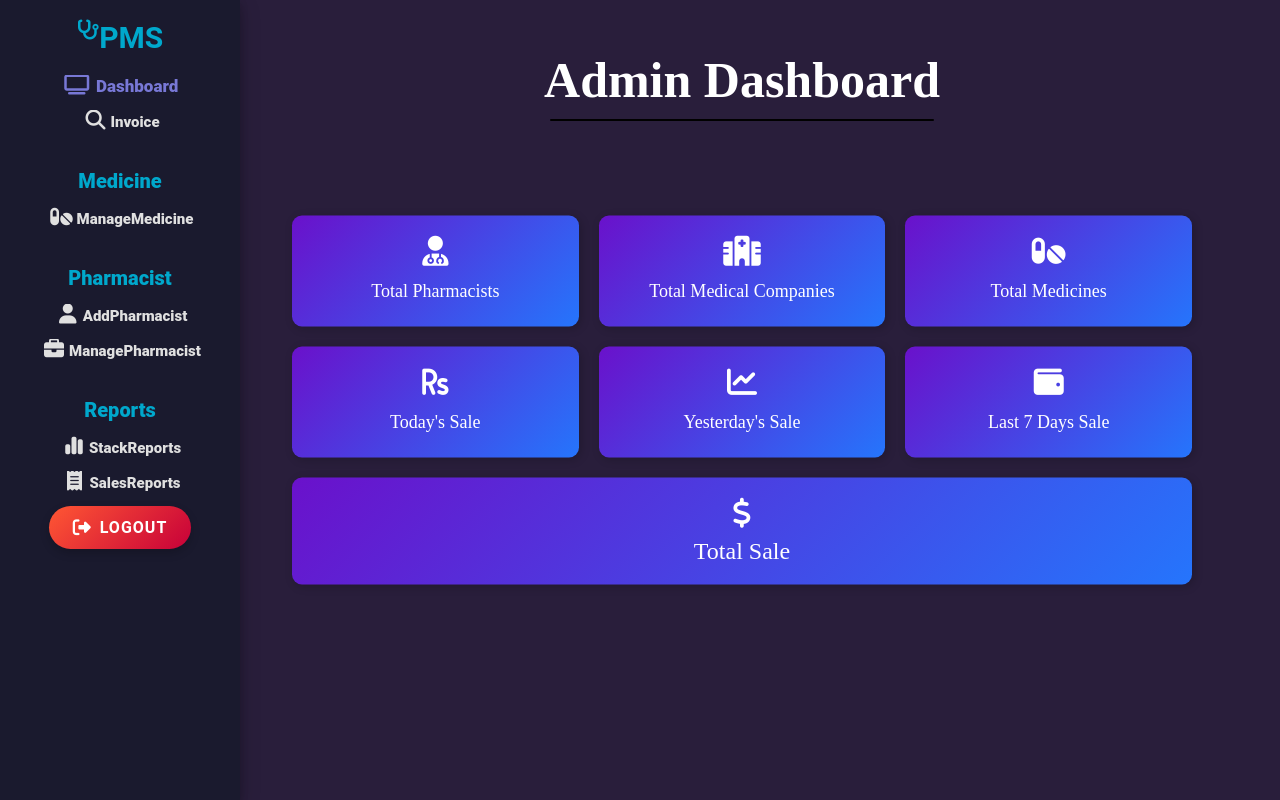
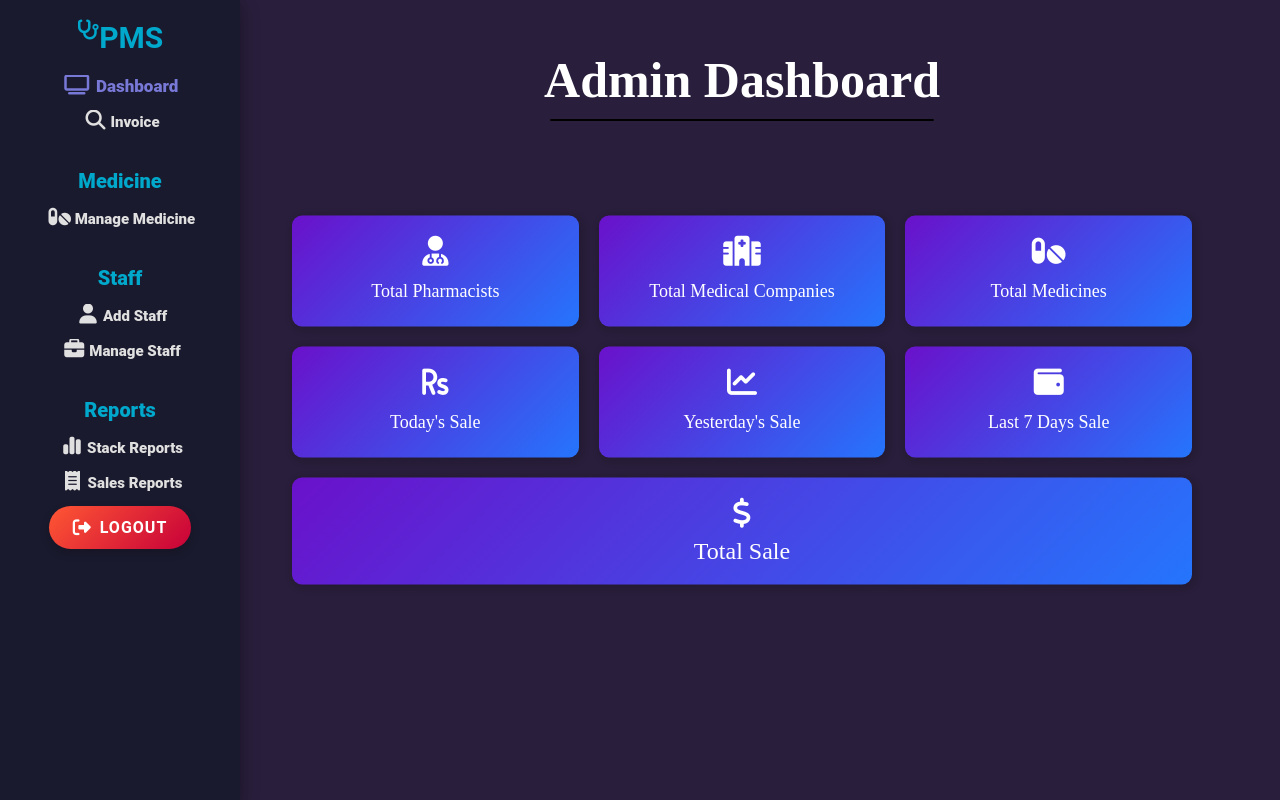
Before and after one commit to Darkbeast747474/Pharmacy_Web_App, a PHP site: page /Interface.php in a window 1280 px wide; the page is wider, and only the part inside the window is pictured. Run offline with PHP 8.4, Linux system fonts and the light colour scheme; the visitor is signed in with stand-in values (Sample User, id 1); some libraries are stand-ins or nearby versions; some web fonts are replaced.

Commit message:
Sasta Commit

```diff
--- a/Interface.php
+++ b/Interface.php
@@ -26,17 +26,17 @@
             </div><br>
             <div>
                 <p>Medicine</p>
-                <li><a class="nav_elements"  href="#" onclick="load('manage_medications.php',this)"><i class="fa-solid fa-pills"></i>ManageMedicine</a></li>
+                <li><a class="nav_elements"  href="#" onclick="load('manage_medications.php',this)"><i class="fa-solid fa-pills"></i>Manage Medicine</a></li>
             </div><br>
             <div>
-                <p>Pharmacist</p>
-                <li><a class="nav_elements"  href="#" onclick="load('',this)"><i class="fa-solid fa-user"></i>AddPharmacist</a></li>
-                <li><a class="nav_elements"  href="#" onclick="load('',this)"><i class="fa-solid fa-briefcase"></i>ManagePharmacist</a></li>
+                <p>Staff</p>
+                <li><a class="nav_elements"  href="#" onclick="load('',this)"><i class="fa-solid fa-user"></i>Add Staff</a></li>
+                <li><a class="nav_elements"  href="#" onclick="load('',this)"><i class="fa-solid fa-briefcase"></i>Manage Staff</a></li>
             </div><br>
             <div>
                 <p>Reports</p>
-                <li><a class="nav_elements"  href="#" onclick="load('',this)"><i class="fa-solid fa-chart-simple"></i>StackReports</a></li>
-                <li><a class="nav_elements"  href="#" onclick="load('sales_report.php',this)"><i class="fa-solid fa-receipt"></i>SalesReports</a></li>
+                <li><a class="nav_elements"  href="#" onclick="load('',this)"><i class="fa-solid fa-chart-simple"></i>Stack Reports</a></li>
+                <li><a class="nav_elements"  href="#" onclick="load('sales_report.php',this)"><i class="fa-solid fa-receipt"></i>Sales Reports</a></li>
             </div>
             <div>
                 <div class="logout">
```
